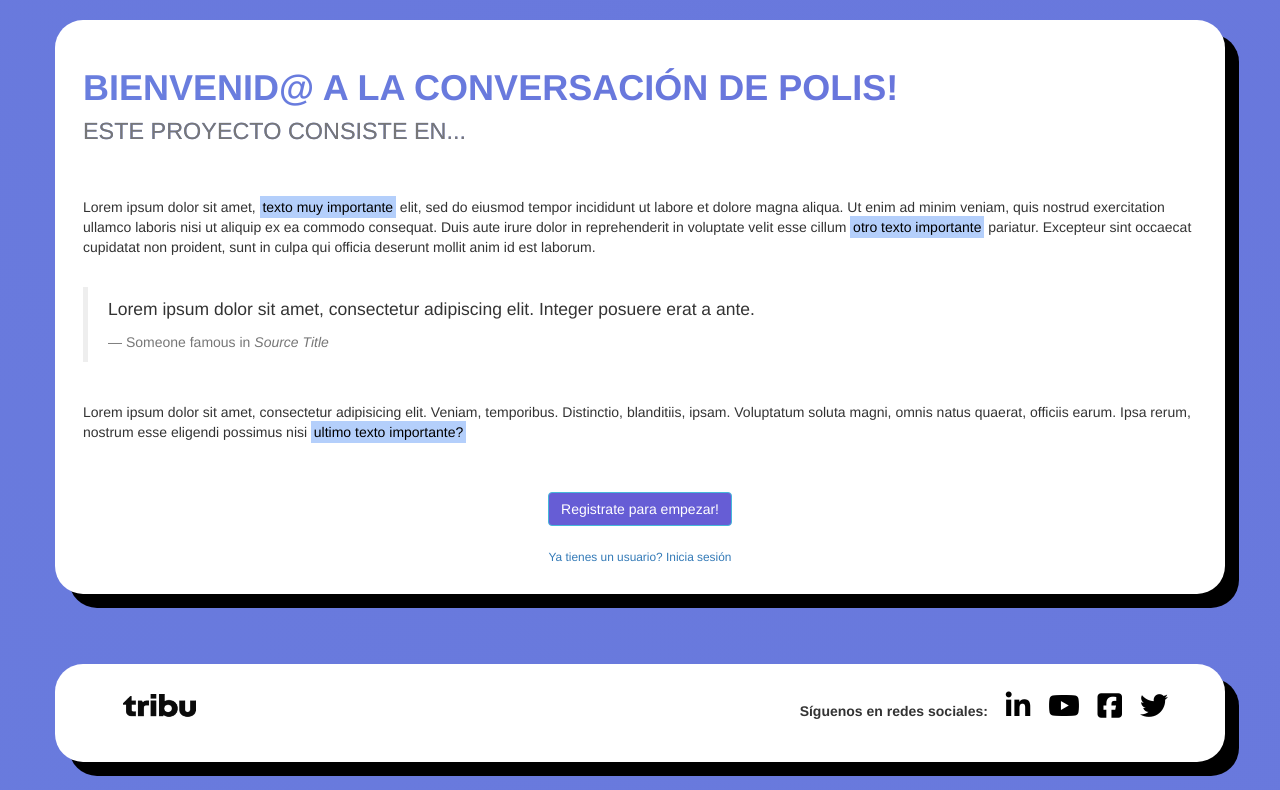
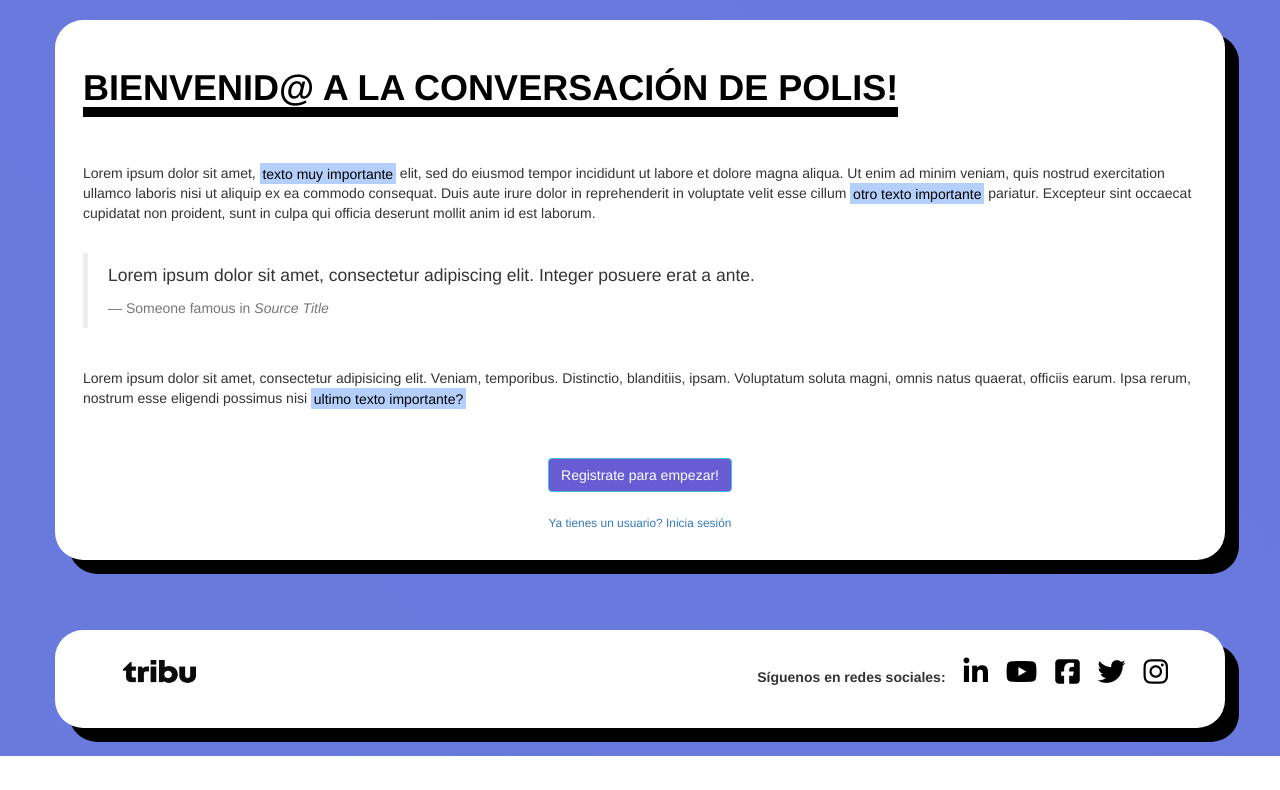
Before and after one commit to jerojero/polis-tribu, a Flask app: page /instructions/ in a window 1280 px wide. Shown: the part 95-885 px from the top of the page. After the commit the page ends 851 px from the top, so only its background shows below. Run offline with Flask 2, Linux system fonts and the light colour scheme; some libraries are stand-ins or nearby versions.

Commit message:
v0.96 Small CSS details

```diff
--- a/app/static/css/main.css
+++ b/app/static/css/main.css
@@ -55,13 +55,26 @@
 }
 
 h1 {
-    color: #6c9ae6;
+    color: black;
     text-transform: uppercase;
     font-weight: 900;
+    margin-bottom: 1em;
+    display: inline-block;
+    position: relative;
+
 }
 
-@supports (background-clip: text) {
-  h1 {
+h1::after {
+  content: '';
+  border-bottom: 0.3em solid #000;
+  width: 100%;
+  display: block;
+  position: absolute;
+  margin: 0 auto;
+}
+
+/*@supports (background-clip: text) {
+  h1::after {
 
     background-image: linear-gradient(45deg, #6c9ae6, #665dd5);
     background-size: 500%;
@@ -69,7 +82,7 @@ h1 {
     color: transparent;
     animation: bg-animation 20s infinite alternate;
   }
-}
+}*/
 
 h2 {
   text-transform: uppercase;
--- a/app/templates/base.html
+++ b/app/templates/base.html
@@ -69,6 +69,7 @@
 				<a href="https://www.youtube.com/channel/UC9QF3KfcsE0BBjsaKozqWeQ"><i class="fa fa-youtube"></i></a>
 				<a href="https://www.facebook.com/somostribu.cl"><i class="fa fa-facebook-square"></i></a>
 				<a href="https://twitter.com/TRIBUong"><i class="fa fa-twitter"></i></a>
+				<a href="https://www.instagram.com/tribuong/"><i class="fa fa-instagram"></i></a>
 			</div>
 		</div>
 	</footer>
--- a/app/templates/main/instructions.html
+++ b/app/templates/main/instructions.html
@@ -10,7 +10,6 @@ that will take people somewhere meaninful #}
 
 <h1>
 	Bienvenid@ a la conversación de Polis!<br>
-	<small>Este proyecto consiste en...</small>
 </h1>
 <br>
 <br>
```
